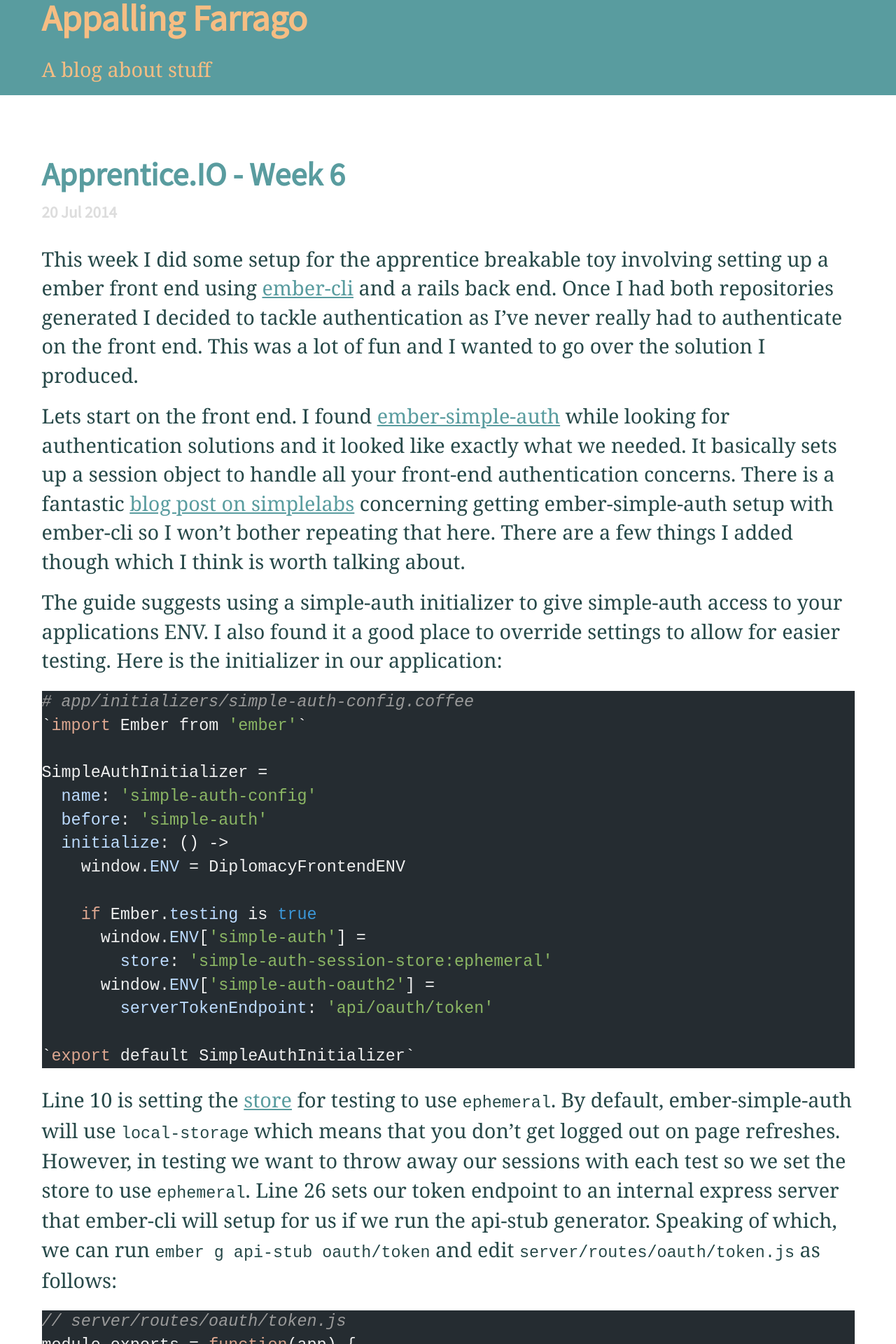
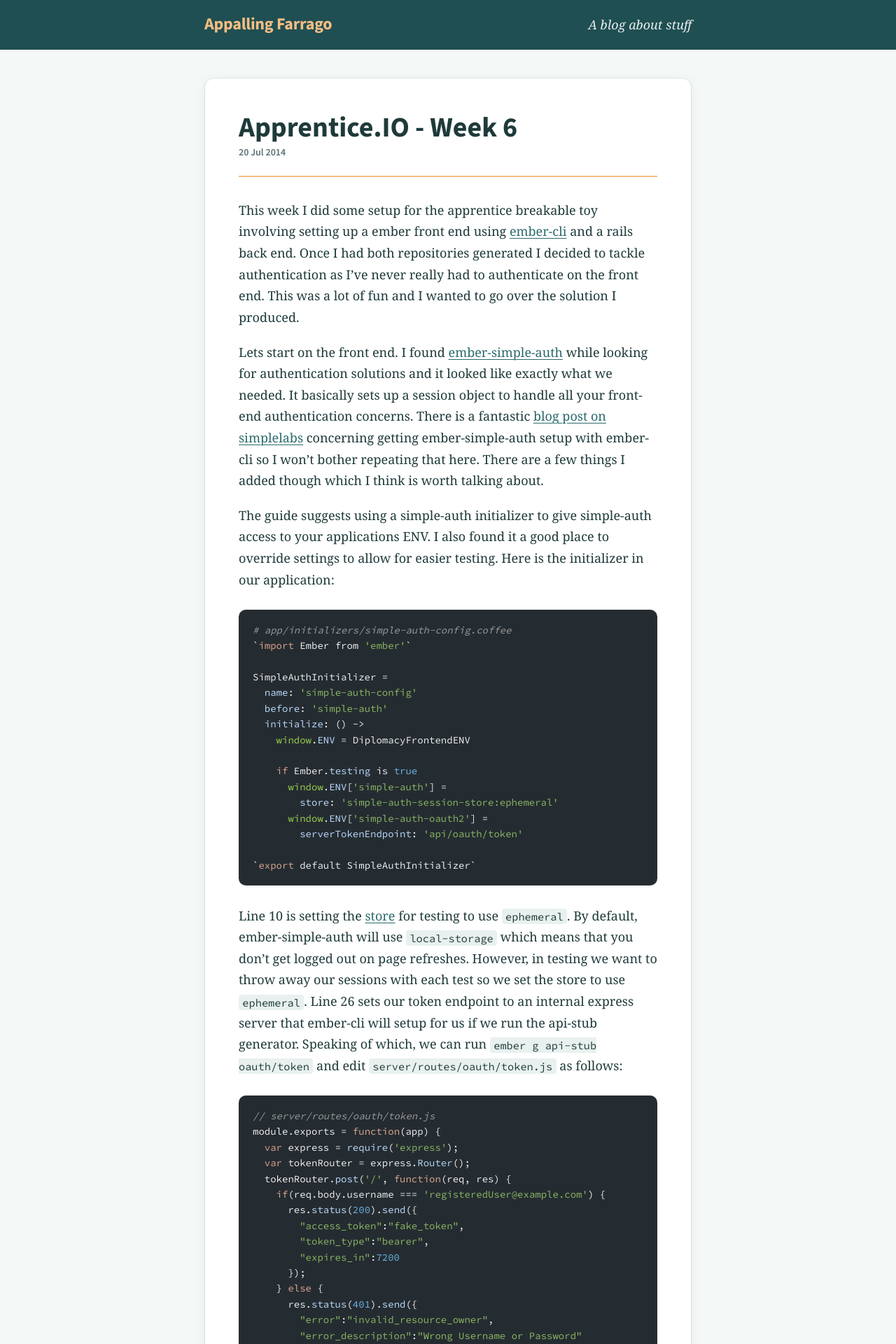
Before and after one commit to MattMSumner/MattMSumner.github.io, a Jekyll site: the page built from _posts/2014-07-20-apprentice-io-week-6.markdown, in a window 1280 px wide. Shown: the top 1920 px of the page at 70% size. Built offline with Jekyll 4.4.1, drawn with Linux system fonts in a browser that asks for light colours; some web fonts are replaced.

Commit message:
Refresh the design: accessible teal and orange, cards, dark mode
Keep the blog's identity (teal band, peach title, Poly body text) on a
modern layout: a light background with posts as cards, Source Sans 3
headings, Source Code Pro for code, quote blocks with a peach rule, and
a dark theme via prefers-color-scheme. Every text colour pair passes
WCAG AA contrast in both themes; the old links, dates and header text
did not.

Template changes so the CSS needs no workarounds:
- Post titles are <h1> on post pages; the site name is a plain link.
- Dates use <time datetime>.
- Excerpts go in a <div>, fixing <p><p> nesting for posts whose excerpt
  is their first paragraph.
- Load fonts with <link> and preconnect instead of CSS @import, add
  lang, color-scheme and a full viewport meta, and drop the IE
  X-UA-Compatible tag.
- Footer links use https.

Form, button and definition-list styles are dropped; no post uses them.

Co-Authored-By: Claude Opus 5.5 <noreply@anthropic.com>

```diff
--- a/_layouts/default.html
+++ b/_layouts/default.html
@@ -1,18 +1,21 @@
 <!DOCTYPE html>
-<html>
+<html lang="en">
   <head>
-      <meta charset="utf-8">
-      <meta http-equiv="X-UA-Compatible" content="IE=edge,chrome=1">
-      <title>{{ page.title }}</title>
-      <meta name="viewport" content="width=device-width">
-      <link rel="stylesheet" href="/css/app.css">
-      <link href="/feed.xml" rel="alternate" title="RSS" type="application/rss+xml" />
+    <meta charset="utf-8">
+    <meta name="viewport" content="width=device-width, initial-scale=1">
+    <meta name="color-scheme" content="light dark">
+    <title>{{ page.title }}</title>
+    <link rel="preconnect" href="https://fonts.googleapis.com">
+    <link rel="preconnect" href="https://fonts.gstatic.com" crossorigin>
+    <link rel="stylesheet" href="https://fonts.googleapis.com/css2?family=Poly:ital@0;1&family=Source+Sans+3:wght@400;600;700&family=Source+Code+Pro:wght@400;500&display=swap">
+    <link rel="stylesheet" href="/css/app.css">
+    <link href="/feed.xml" rel="alternate" title="RSS" type="application/rss+xml">
   </head>
   <body>
-    <header>
+    <header class="site-header">
       <div class="container">
-        <h1><a href="/">Appalling Farrago</a></h1>
-        <p class="lead">A blog about stuff</p>
+        <a class="site-title" href="/">Appalling Farrago</a>
+        <p class="tagline">A blog about stuff</p>
       </div>
     </header>
 
@@ -22,16 +25,16 @@
       </div>
     </main>
 
-    <footer>
+    <footer class="site-footer">
       <div class="container">
-        <p class='text-right'>
-          Matthew Sumner<br />
-          Web Developer<br />
+        <p>
+          Matthew Sumner<br>
+          Web Developer<br>
           matt.m.sumner@gmail.com
         </p>
-        <p class='text-right'>
-          <a href="http://twitter.com/MatthewMSumner/">twitter.com/MatthewMSumner</a><br />
-          <a href="http://github.com/MattMSumner">github.com/MattMSumner</a><br />
+        <p class="site-footer-links">
+          <a href="https://twitter.com/MatthewMSumner/">twitter.com/MatthewMSumner</a><br>
+          <a href="https://github.com/MattMSumner">github.com/MattMSumner</a>
         </p>
       </div>
     </footer>
--- a/_layouts/post.html
+++ b/_layouts/post.html
@@ -1,12 +1,13 @@
 ---
 layout: default
 ---
-<article class='post'>
-  <h2>
-    {{ page.title }}<br/><small>{{ page.date | date_to_string }}</small>
-  </h2>
+<article class="post">
+  <header class="post-header">
+    <h1>{{ page.title }}</h1>
+    <time class="post-date" datetime="{{ page.date | date_to_xmlschema }}">{{ page.date | date_to_string }}</time>
+  </header>
 
-  <div class='post'>
+  <div class="post-content">
     {{ content }}
   </div>
 </article>
--- a/css/app.css
+++ b/css/app.css
@@ -1,377 +1,361 @@
-@import url(https://fonts.googleapis.com/css?family=Source+Sans+Pro);
-@import url(https://fonts.googleapis.com/css?family=Poly);
+:root {
+  color-scheme: light dark;
 
-:root {
-  --light-gray: #ddd;
-  --dark-orange: #de7737;
-  --light-orange: #f6bd83;
-  --dark-teal: #264848;
-  --light-teal: #599c9f;
+  --bg: #f4f8f7;
+  --card: #ffffff;
+  --text: #1f3a3a;
+  --muted: #557070;
+  --border: #dbe7e5;
+  --band: #1f4f52;
+  --band-text: #ffffff;
+  --peach: #f6bd83;
+  --link: #2c6a6d;
+  --orange: #b4501a;
+  --surface: #e8f1ef;
+  --shadow: 0 1px 2px rgba(31, 58, 58, 0.06), 0 4px 16px rgba(31, 58, 58, 0.06);
 
-  --sans-serif: "Source Sans Pro", "Helvetica Neue", Helvetica, Roboto, Arial, sans-serif;
-  --serif: "Poly", Georgia, Cambria, "Times New Roman", Times, serif;
+  --code-bg: #252c31;
+  --code-text: #f0f0f0;
+  --code-comment: #9a9a9a;
+  --code-keyword: #dda790;
+  --code-type: #b5d8f6;
+  --code-number: #6cb6e8;
+  --code-string: #8bb664;
+  --code-function: #bcdbff;
+  --code-variable: #99cf50;
+  --code-deleted: #f28b82;
 
-  --font-size: 0.8em;
-  --spacing: 1.2em;
-  --border-radius: 0.1875em;
+  --serif: "Poly", Georgia, serif;
+  --sans: "Source Sans 3", "Helvetica Neue", Arial, sans-serif;
+  --mono: "Source Code Pro", ui-monospace, Menlo, monospace;
 }
 
-* {
+@media (prefers-color-scheme: dark) {
+  :root {
+    --bg: #0e1c1d;
+    --card: #142829;
+    --text: #dce9e8;
+    --muted: #93b2b0;
+    --border: #234142;
+    --band: #163536;
+    --band-text: #e6f2f1;
+    --link: #7cc7c9;
+    --orange: #f6a96b;
+    --surface: #1b3536;
+    --shadow: none;
+  }
+}
+
+*, *::before, *::after {
   box-sizing: border-box;
+}
+
+html {
+  -webkit-text-size-adjust: 100%;
+}
+
+body {
+  -webkit-font-smoothing: antialiased;
+  background: var(--bg);
+  color: var(--text);
+  font-family: var(--serif);
+  font-size: 1.125rem;
+  line-height: 1.7;
+  margin: 0;
+}
+
+.container {
+  margin: 0 auto;
+  max-width: 46rem;
+  padding: 0 1.25rem;
 }
 
 /* Typography */
 
-body {
-  -webkit-font-smoothing: antialiased;
-  background-color: var(--light-teal);
-  color: var(--dark-teal);
-  font-family: var(--serif);
-  font-size: var(--font-size);
-  line-height: 1.44;
-  margin: 0;
-  overflow-wrap: break-word;
-}
-
-@media screen and (min-width: 49.375em) {
-  body {
-    font-size: 1.2em;
-  }
-}
-
-@media screen and (min-width: 62.5em) {
-  body {
-    font-size: 1.5em;
-  }
-}
-
-@media screen and (min-width: 75em) {
-  body {
-    font-size: 1.8em;
-  }
-}
-
 h1, h2, h3, h4, h5, h6 {
-  color: var(--light-teal);
-  font-family: var(--sans-serif);
-  line-height: 1em;
-  margin: 0;
-  text-rendering: optimizeLegibility;
-}
-
-h1 a, h2 a, h3 a, h4 a, h5 a, h6 a {
-  text-decoration: none;
-}
-
-h1 {
-  font-size: 1.8em;
-}
-
-h2 {
-  font-size: 1.6em;
-  margin: 1em 0 0.5em 0;
-}
-
-h2 small {
-  color: var(--light-gray);
-  font-size: 0.5em;
-}
-
-h3 {
-  font-size: 1.4em;
-}
-
-h4 {
-  font-size: 1.2em;
-}
-
-h5 {
-  font-size: 1em;
-}
-
-h6 {
-  font-size: 0.8em;
+  color: var(--text);
+  font-family: var(--sans);
+  font-weight: 700;
+  line-height: 1.2;
+  margin: 2.25rem 0 0.75rem;
 }
 
 p {
-  margin: 0 0 0.6em;
+  margin: 0 0 1.2rem;
 }
 
 a {
-  color: var(--light-teal);
+  color: var(--link);
   text-decoration: underline;
-  transition: color 0.1s linear;
+  text-decoration-thickness: 1px;
+  text-underline-offset: 3px;
+  transition: color 0.15s;
 }
 
-a:hover,
-a:active,
-a:focus {
-  color: var(--dark-orange);
+a:hover {
+  color: var(--orange);
 }
 
-a:active,
-a:focus {
-  outline: none;
+a:focus-visible {
+  border-radius: 2px;
+  outline: 2px solid var(--orange);
+  outline-offset: 2px;
+}
+
+ul, ol {
+  margin: 0 0 1.2rem;
+  padding-left: 1.4rem;
+}
+
+li + li {
+  margin-top: 0.25rem;
+}
+
+img {
+  border-radius: 8px;
+  height: auto;
+  max-width: 100%;
+}
+
+blockquote {
+  background: var(--surface);
+  border-left: 4px solid var(--peach);
+  border-radius: 0 8px 8px 0;
+  margin: 1.75rem 0;
+  padding: 1rem 1.25rem;
+}
+
+blockquote p:last-child {
+  margin-bottom: 0;
+}
+
+cite {
+  color: var(--muted);
+  font-style: italic;
+}
+
+cite::before {
+  content: "\2014\00a0";
 }
 
 hr {
   border: none;
-  border-bottom: 1px solid var(--light-gray);
-  margin: var(--spacing) 0;
+  border-top: 2px dashed var(--border);
+  margin: 2.5rem 0;
 }
 
-img {
-  margin: 0;
-  max-width: 100%;
+table {
+  border-collapse: collapse;
+  font-family: var(--sans);
+  margin: 1.5rem 0;
+  width: 100%;
 }
 
-blockquote {
-  border-left: 2px solid var(--light-gray);
-  color: #407a7a;
-  margin: var(--spacing) 0;
-  padding-left: 0.6em;
+th, td {
+  border-bottom: 1px solid var(--border);
+  padding: 0.5rem 0.75rem;
+  text-align: left;
 }
 
-cite {
-  color: #529b9b;
-  font-style: italic;
+/* Header and footer */
+
+.site-header,
+.site-footer {
+  background: var(--band);
+  color: var(--band-text);
 }
 
-cite::before {
-  content: "\2014 \00a0";
+.site-header .container {
+  align-items: baseline;
+  display: flex;
+  flex-wrap: wrap;
+  gap: 0.25rem 1rem;
+  justify-content: space-between;
+  padding-block: 1.25rem;
 }
 
-/* Lists */
-
-ul, ol {
-  margin: 0 0 0.6em;
-  padding: 0 0 0 var(--spacing);
+.site-title {
+  color: var(--peach);
+  font-family: var(--sans);
+  font-size: 1.5rem;
+  font-weight: 700;
+  letter-spacing: -0.01em;
+  line-height: 1.2;
+  text-decoration: none;
 }
 
-ul {
-  list-style-type: disc;
+.site-title:hover {
+  color: var(--peach);
 }
 
-ol {
-  list-style-type: decimal;
+.tagline {
+  font-style: italic;
+  margin: 0;
+  opacity: 0.9;
 }
 
-dl {
-  margin-bottom: 0.6em;
+.site-footer {
+  font-family: var(--sans);
+  font-size: 0.9375rem;
 }
 
-dt {
-  font-weight: bold;
-  margin-top: 0.6em;
+.site-footer .container {
+  display: flex;
+  flex-wrap: wrap;
+  gap: 1.5rem;
+  justify-content: space-between;
+  padding-block: 2rem;
 }
 
-dd {
+.site-footer p {
   margin: 0;
 }
 
-/* Tables */
-
-table {
-  border-collapse: collapse;
-  margin: 0.6em 0;
-  table-layout: fixed;
-  width: 100%;
+.site-footer-links {
+  text-align: right;
 }
 
-th {
-  border-bottom: 1px solid #b7b7b7;
-  font-weight: bold;
-  padding: 0.6em 0;
-  text-align: left;
+.site-footer a {
+  color: var(--peach);
+  text-decoration: none;
 }
 
-td {
-  border-bottom: 1px solid var(--light-gray);
-  padding: 0.6em 0;
-}
-
-tr, td, th {
-  vertical-align: middle;
-}
-
-/* Forms */
-
-fieldset {
-  background: #f7f7f7;
-  border: 1px solid var(--light-gray);
-  margin: 0 0 0.6em 0;
-  padding: var(--spacing);
-}
-
-input,
-label,
-select {
-  display: block;
-  font-family: var(--serif);
-  font-size: var(--font-size);
-}
-
-label {
-  font-weight: bold;
-  margin-bottom: 0.3em;
-}
-
-label.required::after {
-  content: "*";
-}
-
-label abbr {
-  display: none;
-}
-
-textarea,
-input:is([type=email], [type=number], [type=password], [type=search], [type=tel], [type=text], [type=url], [type=color], [type=date], [type=datetime], [type=datetime-local], [type=month], [type=time], [type=week]),
-select[multiple=multiple] {
-  background-color: white;
-  border: 1px solid var(--light-gray);
-  border-radius: var(--border-radius);
-  box-shadow: inset 0 1px 3px rgba(0, 0, 0, 0.06);
-  font-family: var(--serif);
-  font-size: var(--font-size);
-  margin-bottom: 0.6em;
-  padding: 0.4em;
-  transition: border-color;
-  width: 100%;
-}
-
-textarea:hover,
-input:is([type=email], [type=number], [type=password], [type=search], [type=tel], [type=text], [type=url], [type=color], [type=date], [type=datetime], [type=datetime-local], [type=month], [type=time], [type=week]):hover,
-select[multiple=multiple]:hover {
-  border-color: #c4c4c4;
-}
-
-textarea:focus,
-input:is([type=email], [type=number], [type=password], [type=search], [type=tel], [type=text], [type=url], [type=color], [type=date], [type=datetime], [type=datetime-local], [type=month], [type=time], [type=week]):focus,
-select[multiple=multiple]:focus {
-  border-color: var(--dark-orange);
-  box-shadow: inset 0 1px 3px rgba(0, 0, 0, 0.06), 0 0 5px rgba(216, 105, 36, 0.7);
-  outline: none;
-}
-
-textarea {
-  resize: vertical;
-}
-
-input[type=search] {
-  appearance: none;
-}
-
-input[type=checkbox],
-input[type=radio] {
-  display: inline;
-  margin-right: 0.3em;
-}
-
-input[type=file] {
-  margin-bottom: 0.6em;
-  padding-bottom: 0.4em;
-  width: 100%;
-}
-
-select {
-  margin-bottom: var(--spacing);
-  max-width: 100%;
-  width: auto;
-}
-
-button,
-input[type=submit] {
-  -webkit-font-smoothing: antialiased;
-  appearance: none;
-  background-color: var(--light-teal);
-  border: none;
-  border-radius: var(--border-radius);
-  color: white;
-  cursor: pointer;
-  display: inline-block;
-  font-size: var(--font-size);
-  font-weight: bold;
-  line-height: 1;
-  padding: 0.75em 1em;
-  text-decoration: none;
-  -webkit-user-select: none;
-  user-select: none;
-  vertical-align: middle;
-  white-space: nowrap;
-}
-
-button:hover,
-input[type=submit]:hover {
-  background-color: var(--dark-orange);
-  color: white;
-}
-
-/* Layout */
-
-.container {
-  margin-left: auto;
-  margin-right: auto;
-  max-width: 40.3125em;
-}
-
-.container::after {
-  clear: both;
-  content: "";
-  display: table;
+.site-footer a:hover {
+  color: var(--peach);
+  text-decoration: underline;
 }
 
 main {
-  background-color: white;
-  padding: 1.5em 0;
+  padding-block: 2.5rem 4rem;
 }
 
-header,
-footer {
-  color: var(--light-orange);
+/* Posts */
+
+.post-date {
+  color: var(--muted);
+  display: block;
+  font-family: var(--sans);
+  font-size: 0.875rem;
+  font-weight: 600;
+  line-height: 1.2;
+  margin-top: 0.4rem;
 }
 
-header :is(h1, h2, h3, h4, h5, h6),
-footer :is(h1, h2, h3, h4, h5, h6) {
-  color: var(--light-orange);
-  margin-bottom: 0.5em;
+.post-summary,
+.post {
+  background: var(--card);
+  border: 1px solid var(--border);
+  box-shadow: var(--shadow);
 }
 
-header a,
-footer a {
-  color: var(--light-orange);
+.post-summary {
+  border-radius: 12px;
+  margin-bottom: 1.25rem;
+  padding: 1.5rem 1.75rem;
+}
+
+.post-summary h2 {
+  font-size: 1.375rem;
+  margin: 0;
+}
+
+.post-summary h2 a {
+  color: var(--text);
   text-decoration: none;
 }
 
-footer {
-  padding-top: 0.5em;
+.post-summary h2 a:hover {
+  color: var(--link);
+}
+
+.post-excerpt {
+  margin-top: 0.75rem;
+}
+
+.post-excerpt p {
+  margin: 0;
 }
 
 .continue-reading {
+  font-family: var(--sans);
+  font-size: 0.9375rem;
+  font-weight: 600;
+  margin: 0.75rem 0 0;
   text-align: right;
 }
 
 .continue-reading a {
-  color: var(--dark-orange);
+  color: var(--orange);
+  text-decoration: none;
+}
+
+.continue-reading a:hover {
+  text-decoration: underline;
+}
+
+.post {
+  border-radius: 14px;
+  padding: clamp(1.5rem, 4vw, 3rem);
+}
+
+.post-header {
+  border-bottom: 2px solid var(--peach);
+  margin-bottom: 2rem;
+  padding-bottom: 1.5rem;
+}
+
+.post-header h1 {
+  font-size: clamp(1.875rem, 1.3rem + 2.2vw, 2.5rem);
+  line-height: 1.1;
+  margin: 0;
+}
+
+.post-content h2 {
+  font-size: 1.5rem;
+}
+
+.post-content h3 {
+  font-size: 1.25rem;
+}
+
+/* Code */
+
+code, pre {
+  font-family: var(--mono);
+  font-variant-ligatures: none;
+}
+
+:not(pre) > code {
+  background: var(--surface);
+  border-radius: 4px;
+  font-size: 0.85em;
+  padding: 0.1em 0.35em;
+}
+
+div.highlighter-rouge {
+  margin: 1.75rem 0;
+}
+
+pre.highlight {
+  background: var(--code-bg);
+  border-radius: 10px;
+  color: var(--code-text);
+  font-size: 0.875rem;
+  line-height: 1.6;
+  margin: 0;
+  overflow-x: auto;
+  padding: 1.1rem 1.25rem;
 }
 
 /* Syntax highlighting (Rouge) */
 
-.highlight {
-  background-color: #252c31;
-  color: #f0f0f0;
-}
-
-.highlight .hll { background-color: #ffffcc; }
-
-.highlight :is(.c, .cm, .c1, .cs) { color: #9a9a9a; font-style: italic; }
-.highlight :is(.k, .cp, .kc, .kd, .kn, .kp, .kr, .nt, .ow) { color: #dda790; }
-.highlight .kt { color: #b5d8f6; }
-.highlight :is(.m, .mf, .mh, .mi, .mo, .il, .no) { color: #3c98d9; }
-.highlight :is(.s, .sb, .sc, .sd, .s2, .se, .sh, .si, .sx, .sr, .s1, .ss, .nl) { color: #8bb664; }
-.highlight :is(.na, .nf) { color: #bcdbff; }
-.highlight :is(.nv, .vc, .vg, .vi) { color: #99cf50; }
-.highlight .gd { color: #880708; }
-.highlight .ge { text-decoration: underline; }
-.highlight :is(.gh, .gu) { font-weight: bold; }
-.highlight .gi { background-color: #43820d; font-weight: bold; }
-.highlight .go { background-color: #232c31; color: #414e58; }
+.highlight :is(.c, .ch, .cd, .cm, .c1, .cs) { color: var(--code-comment); font-style: italic; }
+.highlight :is(.k, .kc, .kd, .kn, .kp, .kr, .kv, .ow, .nt, .cp) { color: var(--code-keyword); }
+.highlight :is(.kt, .nc, .nn, .ne) { color: var(--code-type); }
+.highlight :is(.m, .mb, .mf, .mh, .mi, .mo, .il, .no, .ss) { color: var(--code-number); }
+.highlight :is(.s, .sa, .sb, .sc, .dl, .sd, .s2, .se, .sh, .si, .sx, .sr, .s1, .gi) { color: var(--code-string); }
+.highlight :is(.nf, .fm, .na, .nd) { color: var(--code-function); }
+.highlight :is(.nv, .vc, .vg, .vi, .nb, .bp) { color: var(--code-variable); }
+.highlight .gd { color: var(--code-deleted); }
+.highlight .ge { font-style: italic; }
+.highlight :is(.gs, .gh, .gu) { font-weight: bold; }
```
Also changed, not shown: index.html (+4 -3 lines), README.md.
